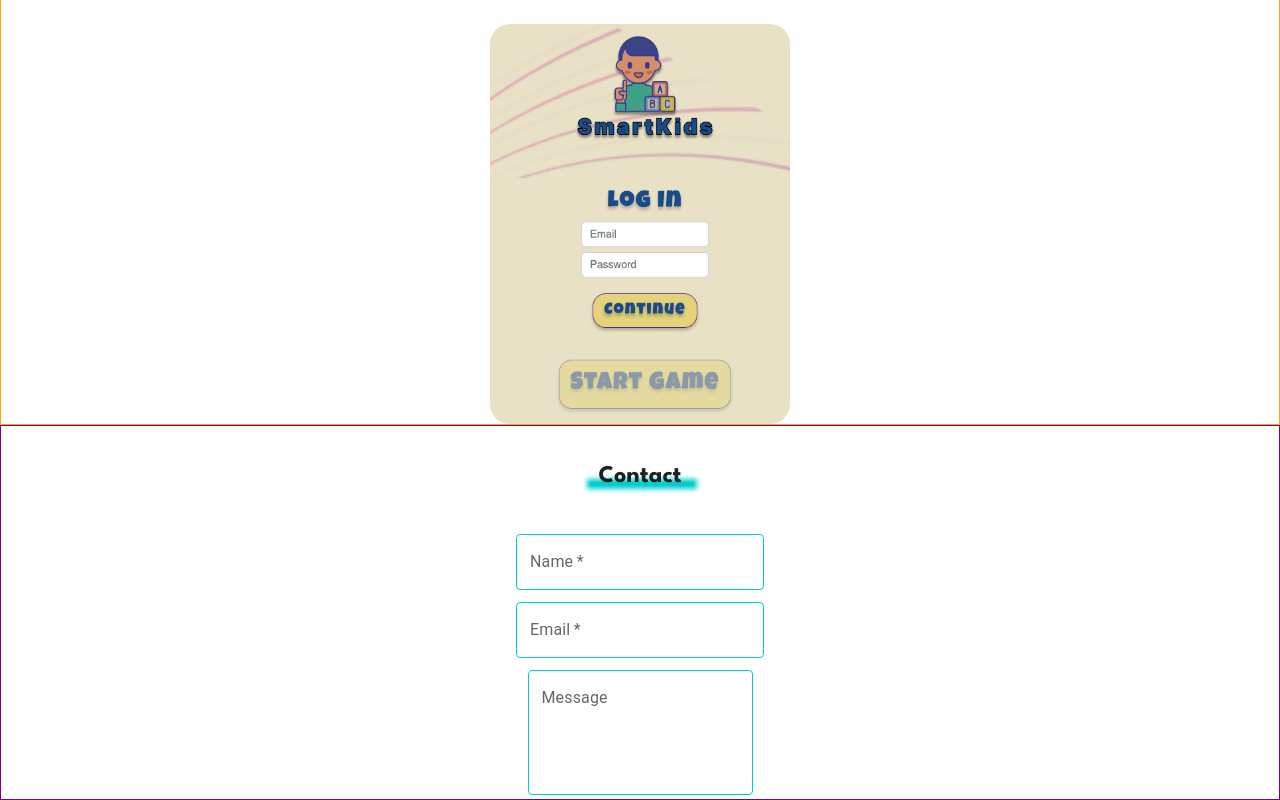
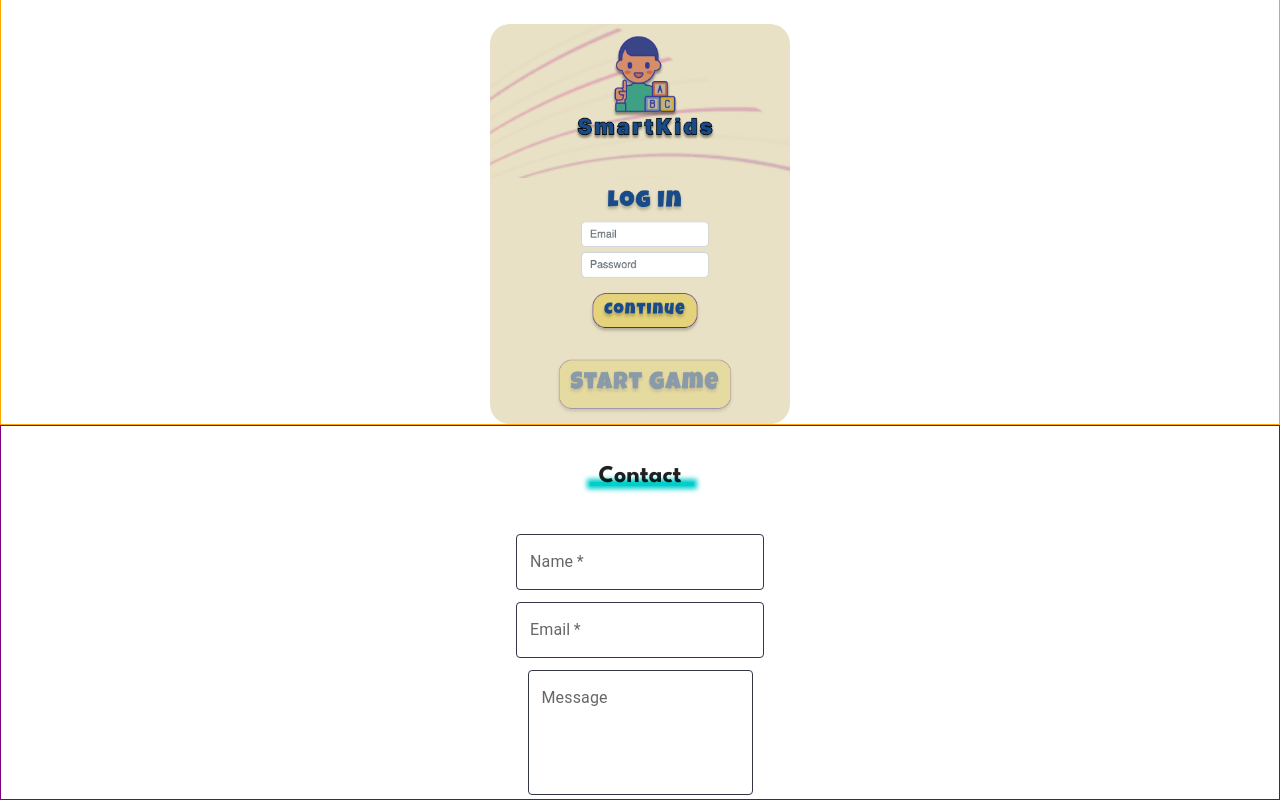
Before and after one commit to agorbacheva-y/agorbacheva-portfolio, a React (Create React App) app: page / in a window 1280 px wide. Shown: the part 1267-2067 px from the top of the page. Built offline with nearby package versions, Linux system fonts and the light colour scheme.

Commit message:
color of  custom textfield border

```diff
--- a/src/components/CustomTextField.js
+++ b/src/components/CustomTextField.js
@@ -11,7 +11,7 @@ const CustomTextField = ({ label, required, margin, multiline, rows }) => {
     },
     '& .MuiOutlinedInput-root': {
       '& fieldset': {
-        borderColor: '#00CECB',
+        borderColor: '#333745',
       },
       '&:hover fieldset': {
         borderColor: '#00CECB',
```
